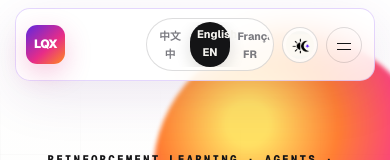
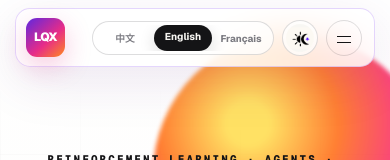
Before and after one commit to TechCloud-x/Qixiu-Li.github.io, a Next.js app: page / in a window 390 px wide. Shown: the top 160 px of the page. Built offline with nearby package versions, Linux system fonts and the light colour scheme.

Commit message:
Refine patent metadata and language labels

```diff
--- a/app/globals.css
+++ b/app/globals.css
@@ -358,10 +358,6 @@ img {
   transform: translateY(1px);
 }
 
-.language-short {
-  display: none;
-}
-
 .control-icon {
   width: 31px;
   height: 31px;
@@ -1384,6 +1380,32 @@ a:hover .link-icon {
   font-weight: 800;
   letter-spacing: 0.04em;
   text-decoration: none;
+}
+
+.patent-meta-row {
+  display: flex;
+  align-items: center;
+  justify-content: space-between;
+  gap: 18px;
+  min-width: 0;
+}
+
+.patent-identifiers {
+  display: flex;
+  min-width: 0;
+  align-items: center;
+  gap: 8px 18px;
+  color: var(--ink-soft);
+  font-size: 12px;
+  line-height: 1.55;
+  white-space: nowrap;
+}
+
+.patent-meta-row a {
+  flex: 0 0 auto;
+  margin-top: 0;
+  margin-left: auto;
+  white-space: nowrap;
 }
 
 .honor-links {
@@ -1882,18 +1904,6 @@ footer {
     font-size: 10px;
   }
 
-  .language-full {
-    display: none;
-  }
-
-  .language-short {
-    display: inline;
-  }
-
-  .language-options {
-    grid-template-columns: repeat(3, 40px);
-  }
-
   .hero-content {
     width: min(760px, 72vw);
   }
@@ -2082,6 +2092,11 @@ footer {
 
   .language-switch button {
     padding: 5px 7px;
+    font-size: 10px;
+  }
+
+  .language-options {
+    grid-template-columns: repeat(3, minmax(58px, 1fr));
   }
 
   .theme-toggle,
--- a/app/page.tsx
+++ b/app/page.tsx
@@ -8,10 +8,10 @@ type ThemeTransitionDocument = Document & {
   startViewTransition?: (update: () => void) => { finished: Promise<void> };
 };
 
-const locales: { id: Locale; label: string; short: string }[] = [
-  { id: "zh", label: "中文", short: "中" },
-  { id: "en", label: "English", short: "EN" },
-  { id: "fr", label: "Français", short: "FR" },
+const locales: { id: Locale; label: string }[] = [
+  { id: "zh", label: "中文" },
+  { id: "en", label: "English" },
+  { id: "fr", label: "Français" },
 ];
 
 const content = {
@@ -766,8 +766,7 @@ export default function Home() {
                   aria-pressed={locale === item.id}
                   title={item.label}
                 >
-                  <span className="language-full">{item.label}</span>
-                  <span className="language-short">{item.short}</span>
+                  <span>{item.label}</span>
                 </button>
               ))}
             </div>
@@ -1002,8 +1001,10 @@ export default function Home() {
                 {t.patentItems.map((item, index) => (
                   <li key={item.number}>
                     <span className="record-index">{String(index + 1).padStart(2, "0")}</span>
-                    <div>
+                    <div className="patent-entry">
                       <strong>{item.title}</strong>
+                      <div className="patent-meta-row">
+                        <div className="patent-identifiers">
                           <span>
                             {item.numberLabel} · {item.number}
                           </span>
@@ -1012,10 +1013,12 @@ export default function Home() {
                               {item.publicationLabel} · {item.publicationNumber}
                             </span>
                           ) : null}
+                        </div>
                         <a href={item.href} target="_blank" rel="noreferrer">
                           {t.patentLinkLabel}
                           <AssetIcon name="external" />
                         </a>
+                      </div>
                     </div>
                   </li>
                 ))}
```
Also changed, not shown: 1 other file (tests, documents, lock files or other folders). Lines whose indentation alone changed are shown as unchanged.
